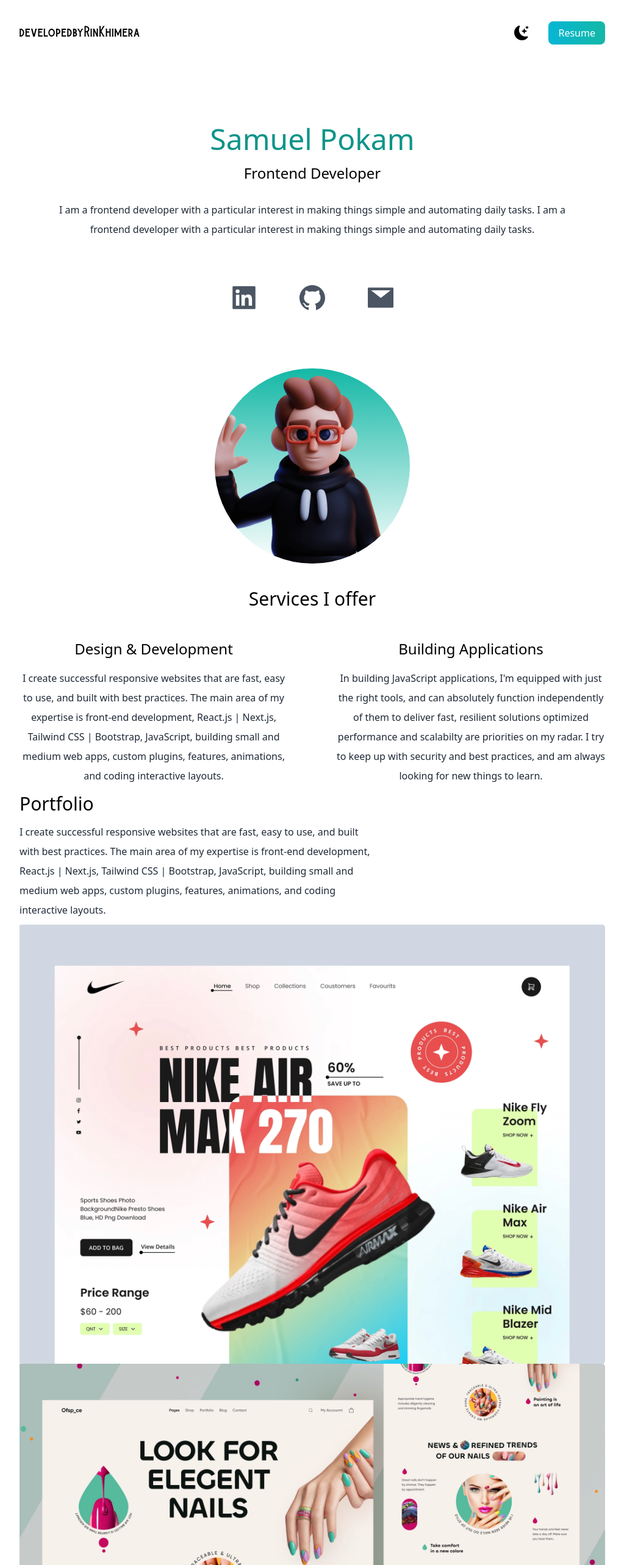
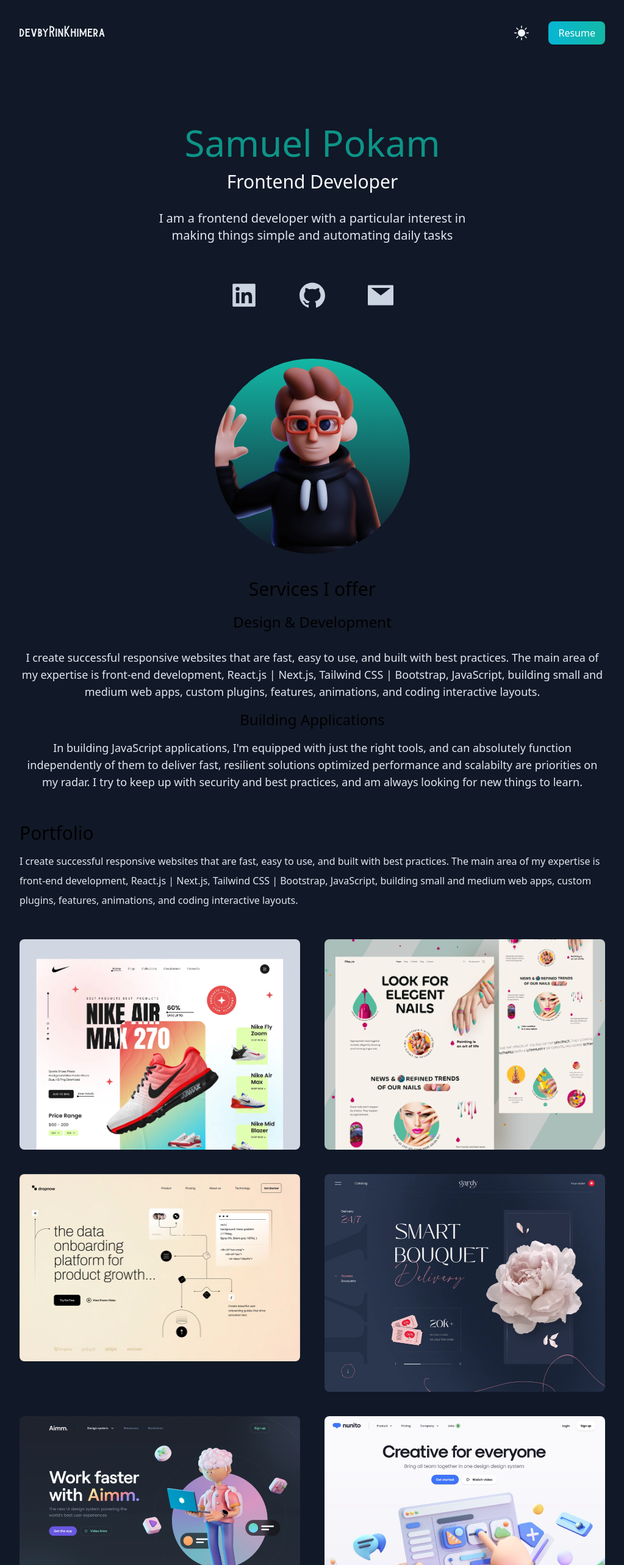
Before and after one commit to RinKhimera/RinKhimera.github.io, a Next.js app: page / in a window 1280 px wide. Shown: the top 2566 px of the page at 61% size, without its empty margins (128-1151 px from the left). Built offline with nearby package versions, Linux system fonts and the light colour scheme.

Commit message:
Darkmode implemented

```diff
--- a/pages/components/Hero.jsx
+++ b/pages/components/Hero.jsx
@@ -7,21 +7,39 @@
   return (
     <div>
       <div className="text-center p-10">
-        <h2 className=" text-5xl py-2 text-teal-600 font-medium">
+        <h2 className="text-5xl py-2 text-teal-600 font-medium md:text-6xl">
           Samuel Pokam
         </h2>
-        <h3 className=" text-2xl py-2">Frontend Developer</h3>
-        <p className="text-md py-5 leading-8 text-gray-800">
+        <h3 className="text-2xl py-2 md:text-3xl dark:text-slate-50">
+          Frontend Developer
+        </h3>
+        <p className="text-md py-5 leading-8 text-gray-800 md:text-xl max-w-xl mx-auto dark:text-slate-200">
           I am a frontend developer with a particular interest in making things
-          simple and automating daily tasks. I am a frontend developer with a
-          particular interest in making things simple and automating daily
-          tasks.
+          simple and automating daily tasks
         </p>
       </div>
-      <div className=" text-5xl flex justify-center gap-16 py-3 text-gray-600">
-        <AiFillLinkedin />
-        <AiFillGithub />
-        <AiFillMail />
+      <div className="text-5xl flex justify-center gap-16 text-gray-600 dark:text-slate-300">
+        <a
+          target="_blank"
+          rel="noopener noreferrer"
+          href="https://www.linkedin.com/in/samuel-pokam/"
+        >
+          <AiFillLinkedin />
+        </a>
+        <a
+          target="_blank"
+          rel="noopener noreferrer"
+          href="https://github.com/RinKhimera"
+        >
+          <AiFillGithub />
+        </a>
+        <a
+          target="_blank"
+          rel="noopener noreferrer"
+          href="mailto:dixiades@gmail.com"
+        >
+          <AiFillMail />
+        </a>
       </div>
       <div className="relative mx-auto mt-20 bg-gradient-to-b from-teal-500 rounded-full w-80 h-80 overflow-hidden">
         <Image src={deved} fill objectFit="cover" />
--- a/pages/components/Navbar.jsx
+++ /dev/null
@@ -1,25 +0,0 @@
-import React from "react";
-import { BsFillMoonStarsFill } from "react-icons/bs";
-
-const Navbar = () => {
-  return (
-    <nav className="py-10 mb-12 flex justify-between">
-      <h1 className="text-xl font-burtons">developedbyRinKhimera</h1>
-      <ul className="flex items-center">
-        <li>
-          <BsFillMoonStarsFill className="cursor-pointer text-2xl" />
-        </li>
-        <li>
-          <a
-            className="bg-gradient-to-r from-cyan-500 to-teal-500 text-white px-4 py-2 rounded-lg ml-8 "
-            href="#"
-          >
-            Resume
-          </a>
-        </li>
-      </ul>
-    </nav>
-  );
-};
-
-export default Navbar;
--- /dev/null
+++ b/pages/components/Portfolio.jsx
@@ -0,0 +1,82 @@
+import Image from "next/image";
+import web1 from "../../public/web1.png";
+import web2 from "../../public/web2.png";
+import web3 from "../../public/web3.png";
+import web4 from "../../public/web4.png";
+import web5 from "../../public/web5.png";
+import web6 from "../../public/web6.png";
+
+const Portfolio = () => {
+  return (
+    <section>
+      <div>
+        <h3 className="text-3xl py-1">Portfolio</h3>
+        <p className="text-md py-2 leading-8 max text-gray-800 dark:text-slate-200">
+          I create successful responsive websites that are fast, easy to use,
+          and built with best practices. The main area of my expertise is
+          front-end development, React.js | Next.js, Tailwind CSS | Bootstrap,
+          JavaScript, building small and medium web apps, custom plugins,
+          features, animations, and coding interactive layouts.
+        </p>
+      </div>
+      <div className="flex flex-col gap-10 py-10 lg:flex-row lg:flex-wrap">
+        <div className="basis-1/3 flex-1 ">
+          <Image
+            className="rounded-lg object-cover"
+            width={"100%"}
+            height={"100%"}
+            layout="responsive"
+            src={web1}
+          />
+        </div>
+        <div className="basis-1/3 flex-1">
+          <Image
+            className="rounded-lg object-cover"
+            width={"100%"}
+            height={"100%"}
+            layout="responsive"
+            src={web2}
+          />
+        </div>
+        <div className="basis-1/3 flex-1">
+          <Image
+            className="rounded-lg object-cover"
+            width={"100%"}
+            height={"100%"}
+            layout="responsive"
+            src={web3}
+          />
+        </div>
+        <div className="basis-1/3 flex-1">
+          <Image
+            className="rounded-lg object-cover"
+            width={"100%"}
+            height={"100%"}
+            layout="responsive"
+            src={web4}
+          />
+        </div>
+        <div className="basis-1/3 flex-1">
+          <Image
+            className="rounded-lg object-cover"
+            width={"100%"}
+            height={"100%"}
+            layout="responsive"
+            src={web5}
+          />
+        </div>
+        <div className="basis-1/3 flex-1">
+          <Image
+            className="rounded-lg object-cover"
+            width={"100%"}
+            height={"100%"}
+            layout="responsive"
+            src={web6}
+          />
+        </div>
+      </div>
+    </section>
+  );
+};
+
+export default Portfolio;
--- a/pages/components/Services.jsx
+++ b/pages/components/Services.jsx
@@ -2,12 +2,12 @@
 
 const Services = () => {
   return (
-    <div>
-      <h2 className="text-3xl py-10 text-center">Services I offer</h2>
-      <div className="flex justify-center text-center gap-20">
+    <div className="text-center py-10">
+      <h2 className="text-3xl font-medium">Services I offer</h2>
+      <div className="">
         <div>
-          <h3 className=" text-2xl py-2">Design & Development</h3>
-          <p className="text-md py-2 leading-8 max-w-xl text-gray-800">
+          <h3 className=" text-2xl py-5">Design & Development</h3>
+          <p className="text-md py-2 leading-8 text-gray-800 md:text-lg dark:text-slate-200">
             I create successful responsive websites that are fast, easy to use,
             and built with best practices. The main area of my expertise is
             front-end development, React.js | Next.js, Tailwind CSS | Bootstrap,
@@ -17,7 +17,7 @@
         </div>
         <div>
           <h3 className=" text-2xl py-2">Building Applications</h3>
-          <p className="text-md py-2 leading-8 max-w-xl text-gray-800 w-auto">
+          <p className="text-md py-2 leading-8 text-gray-800 w-auto md:text-lg dark:text-slate-200">
             In building JavaScript applications, I'm equipped with just the
             right tools, and can absolutely function independently of them to
             deliver fast, resilient solutions optimized performance and
--- a/pages/index.js
+++ b/pages/index.js
@@ -1,68 +1,61 @@
 import Head from "next/head";
-import Navbar from "./components/Navbar";
+import { useState } from "react";
+import { BsFillMoonStarsFill } from "react-icons/bs";
+import { BsSunFill } from "react-icons/bs";
 import Hero from "./components/Hero";
 import Services from "./components/Services";
-import web1 from "../public/web1.png";
-import web2 from "../public/web2.png";
-import web3 from "../public/web3.png";
-import web4 from "../public/web4.png";
-import web5 from "../public/web5.png";
-import web6 from "../public/web6.png";
-import design from "../public/design.png";
-import code from "../public/code.png";
-import consulting from "../public/consulting.png";
-import Image from "next/image";
+import Portfolio from "./components/Portfolio";
 
 export default function Home() {
+  const [darkMode, setDarkMode] = useState(true);
+  <BsFillMoonStarsFill
+    className="cursor-pointer text-2xl"
+    onClick={() => setDarkMode(!darkMode)}
+  />;
   return (
-    <>
+    <div className={darkMode ? "dark" : ""}>
       <Head>
         <title>Samuel Pokam</title>
         <meta name="description" content="Generated by create next app" />
         <meta name="viewport" content="width=device-width, initial-scale=1" />
         <link rel="icon" href="/favicon.ico" />
       </Head>
-      <main className="bg-white px-10 md:px-20 lg:px-40">
+      <main className="bg-white px-10 pb-10 md:px-20 lg:px-40 dark:bg-gray-900">
         <section>
-          <Navbar />
+          <nav className="py-10 mb-12 flex justify-between">
+            <h1 className="text-xl font-burtons dark:text-slate-100">
+              devbyRinKhimera
+            </h1>
+            <ul className="flex items-center">
+              <li>
+                {darkMode === false && (
+                  <BsFillMoonStarsFill
+                    className="cursor-pointer text-2xl"
+                    onClick={() => setDarkMode(!darkMode)}
+                  />
+                )}
+                {darkMode === true && (
+                  <BsSunFill
+                    className="cursor-pointer text-2xl text-slate-100"
+                    onClick={() => setDarkMode(!darkMode)}
+                  />
+                )}
+              </li>
+              <li>
+                <a
+                  className="bg-gradient-to-r from-cyan-500 to-teal-500 text-white px-4 py-2 rounded-lg ml-8 "
+                  href="#"
+                >
+                  Resume
+                </a>
+              </li>
+            </ul>
+          </nav>
           <Hero />
         </section>
-        <section>
-          <Services />
-        </section>
-        <section>
-          <div>
-            <h3 className="text-3xl py-1">Portfolio</h3>
-            <p className="text-md py-2 leading-8 max-w-xl text-gray-800">
-              I create successful responsive websites that are fast, easy to
-              use, and built with best practices. The main area of my expertise
-              is front-end development, React.js | Next.js, Tailwind CSS |
-              Bootstrap, JavaScript, building small and medium web apps, custom
-              plugins, features, animations, and coding interactive layouts.
-            </p>
-          </div>
-          <div>
-            <div>
-              <Image src={web1} />
-            </div>
-            <div>
-              <Image src={web2} />
-            </div>
-            <div>
-              <Image src={web3} />
-            </div>
-            <div>
-              <Image src={web4} />
-            </div>
-            <div>
-              <Image src={web5} />
-            </div>
-            <div>
-              <Image src={web6} />
-            </div>
-          </div>
-        </section>
+        <Services />
+        <Portfolio />
       </main>
-    </>
+    </div>
   );
 }
--- a/tailwind.config.js
+++ b/tailwind.config.js
@@ -1,5 +1,6 @@
 /** @type {import('tailwindcss').Config} */
 module.exports = {
+  darkMode: "class",
   content: [
     "./pages/**/*.{js,ts,jsx,tsx}",
     "./components/**/*.{js,ts,jsx,tsx}",
```
